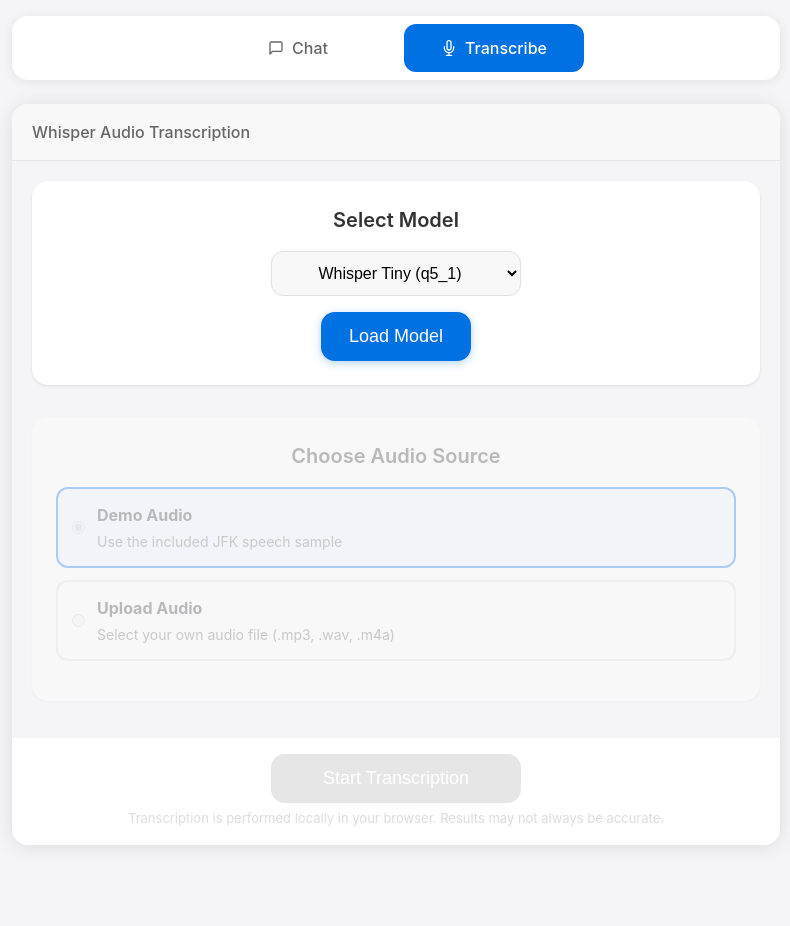
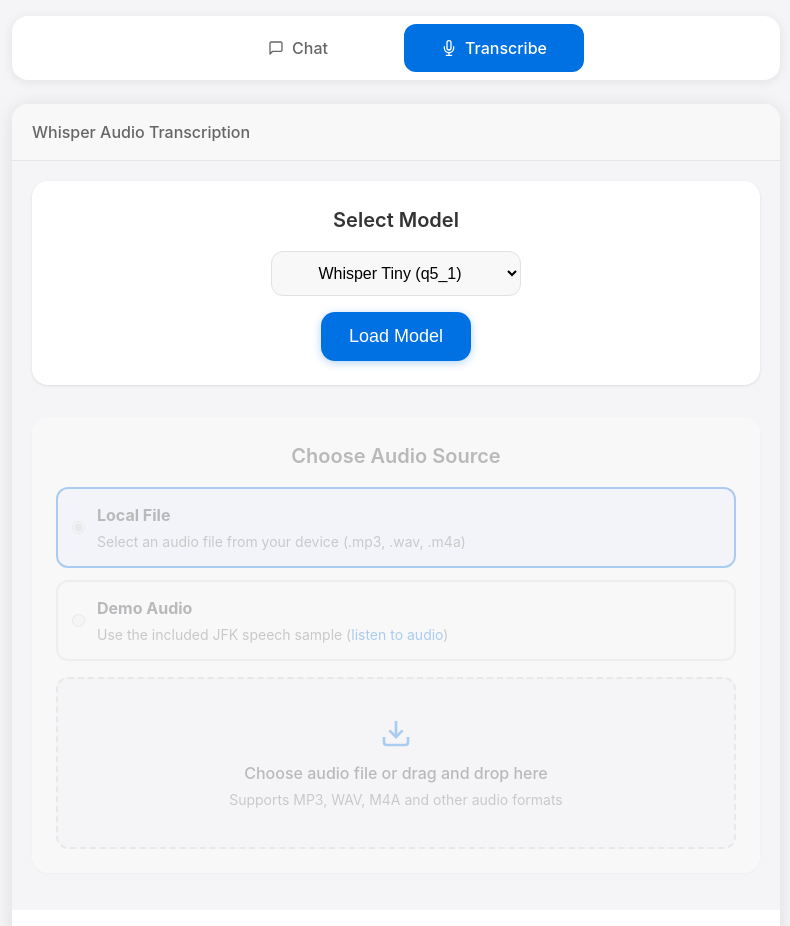
Before and after one commit to khromov/sveltekit-local-ai, a SvelteKit app: page /whisper in a window 1280 px wide. Shown: the top 926 px of the page, without its empty margins (244-1034 px from the left). Before the commit the page ends 861 px from the top, so only its background shows below. Built offline with nearby package versions, Linux system fonts and the light colour scheme.

Commit message:
Update +page.svelte

```diff
--- a/src/routes/(apps)/whisper/+page.svelte
+++ b/src/routes/(apps)/whisper/+page.svelte
@@ -15,8 +15,11 @@
 
 	// File upload state
 	let selectedFile: File | null = $state(null);
-	let transcribeMode = $state<'demo' | 'upload'>('demo');
+	let transcribeMode = $state<'demo' | 'upload'>('upload'); // Changed default to upload
 	let fileInputElement = $state<HTMLInputElement | null>(null);
+
+	// Drag and drop state
+	let isDragging = $state(false);
 
 	const DEFAULT_MODEL = 'https://files.khromov.se/whisper/ggml-tiny-q5_1.bin';
 
@@ -75,6 +78,38 @@
 		selectedFile = null;
 		if (fileInputElement) {
 			fileInputElement.value = '';
+		}
+	}
+
+	// Drag and drop handlers
+	function handleDragOver(event: DragEvent) {
+		event.preventDefault();
+		if (!isReady) return;
+		isDragging = true;
+	}
+
+	function handleDragLeave(event: DragEvent) {
+		event.preventDefault();
+		// Only set isDragging to false if we're leaving the drop zone entirely
+		const rect = (event.currentTarget as HTMLElement).getBoundingClientRect();
+		const x = event.clientX;
+		const y = event.clientY;
+
+		if (x < rect.left || x > rect.right || y < rect.top || y > rect.bottom) {
+			isDragging = false;
+		}
+	}
+
+	function handleDrop(event: DragEvent) {
+		event.preventDefault();
+		isDragging = false;
+
+		if (!isReady) return;
+
+		const files = event.dataTransfer?.files;
+		if (files && files.length > 0) {
+			selectedFile = files[0];
+			transcribeMode = 'upload';
 		}
 	}
 
@@ -162,6 +197,21 @@
 						<input
 							type="radio"
 							name="transcribeMode"
+							value="upload"
+							checked={transcribeMode === 'upload'}
+							onchange={() => (transcribeMode = 'upload')}
+							disabled={!isReady}
+						/>
+						<span class="option-content">
+							<strong>Local File</strong>
+							<small>Select an audio file from your device (.mp3, .wav, .m4a)</small>
+						</span>
+					</label>
+
+					<label class="option-label">
+						<input
+							type="radio"
+							name="transcribeMode"
 							value="demo"
 							checked={transcribeMode === 'demo'}
 							onchange={selectDemoMode}
@@ -169,22 +219,7 @@
 						/>
 						<span class="option-content">
 							<strong>Demo Audio</strong>
-							<small>Use the included JFK speech sample</small>
-						</span>
-					</label>
-
-					<label class="option-label">
-						<input
-							type="radio"
-							name="transcribeMode"
-							value="upload"
-							checked={transcribeMode === 'upload'}
-							onchange={() => (transcribeMode = 'upload')}
-							disabled={!isReady}
-						/>
-						<span class="option-content">
-							<strong>Upload Audio</strong>
-							<small>Select your own audio file (.mp3, .wav, .m4a)</small>
+							<small>Use the included JFK speech sample (<a href="/jfk.mp3" target="_blank">listen to audio</a>)</small>
 						</span>
 					</label>
 				</div>
@@ -199,9 +234,40 @@
 							id="audio-file"
 							disabled={!isReady}
 						/>
-						<label for="audio-file" class="file-upload-label" class:disabled={!isReady}>
-							{selectedFile ? selectedFile.name : 'Choose audio file...'}
-						</label>
+						<div
+							class="file-upload-label"
+							class:disabled={!isReady}
+							class:dragging={isDragging}
+							ondragover={handleDragOver}
+							ondragleave={handleDragLeave}
+							ondrop={handleDrop}
+							onclick={() => fileInputElement?.click()}
+						>
+							{#if isDragging}
+								<div class="drag-overlay">
+									<svg class="drag-icon" viewBox="0 0 24 24" width="48" height="48" fill="none" stroke="currentColor" stroke-width="2">
+										<path d="M14 2H6a2 2 0 0 0-2 2v16a2 2 0 0 0 2 2h12a2 2 0 0 0 2-2V8z"></path>
+										<polyline points="14,2 14,8 20,8"></polyline>
+										<line x1="16" y1="13" x2="8" y2="13"></line>
+										<line x1="16" y1="17" x2="8" y2="17"></line>
+										<polyline points="10,9 9,9 8,9"></polyline>
+									</svg>
+									<p>Drop audio file here</p>
+								</div>
+							{:else}
+								<div class="upload-content">
+									<svg class="upload-icon" viewBox="0 0 24 24" width="32" height="32" fill="none" stroke="currentColor" stroke-width="2">
+										<path d="M21 15v4a2 2 0 0 1-2 2H5a2 2 0 0 1-2-2v-4"></path>
+										<polyline points="7,10 12,15 17,10"></polyline>
+										<line x1="12" y1="15" x2="12" y2="3"></line>
+									</svg>
+									<p class="upload-text">
+										{selectedFile ? selectedFile.name : 'Choose audio file or drag and drop here'}
+									</p>
+									<p class="upload-hint">Supports MP3, WAV, M4A and other audio formats</p>
+								</div>
+							{/if}
+						</div>
 					</div>
 				{/if}
 			</div>
@@ -417,6 +483,15 @@
 		color: #666;
 	}
 
+	.option-content small a {
+		color: #0071e3;
+		text-decoration: none;
+	}
+
+	.option-content small a:hover {
+		text-decoration: underline;
+	}
+
 	.file-upload {
 		margin-top: 0.5rem;
 	}
@@ -427,25 +502,85 @@
 
 	.file-upload-label {
 		display: block;
-		padding: 0.875rem 1.25rem;
+		position: relative;
+		min-height: 120px;
 		background-color: #f8f8f8;
 		border: 2px dashed #ccc;
 		border-radius: 12px;
-		text-align: center;
 		cursor: pointer;
 		transition: all 0.2s ease;
-		font-size: 1rem;
-		color: #555;
+		overflow: hidden;
 	}
 
 	.file-upload-label:hover:not(.disabled) {
 		border-color: #0071e3;
 		background-color: #f0f4ff;
-		color: #0071e3;
 	}
 
 	.file-upload-label.disabled {
 		cursor: not-allowed;
+	}
+
+	.file-upload-label.dragging {
+		border-color: #0071e3;
+		background-color: #f0f4ff;
+		border-style: solid;
+	}
+
+	.upload-content {
+		display: flex;
+		flex-direction: column;
+		align-items: center;
+		justify-content: center;
+		padding: 1.5rem;
+		height: 100%;
+		min-height: 120px;
+	}
+
+	.upload-icon {
+		color: #0071e3;
+		margin-bottom: 0.75rem;
+	}
+
+	.upload-text {
+		font-size: 1rem;
+		color: #333;
+		margin: 0 0 0.25rem 0;
+		text-align: center;
+		font-weight: 500;
+	}
+
+	.upload-hint {
+		font-size: 0.875rem;
+		color: #666;
+		margin: 0;
+		text-align: center;
+	}
+
+	.drag-overlay {
+		position: absolute;
+		top: 0;
+		left: 0;
+		right: 0;
+		bottom: 0;
+		display: flex;
+		flex-direction: column;
+		align-items: center;
+		justify-content: center;
+		background-color: rgba(0, 113, 227, 0.1);
+		border-radius: 10px;
+	}
+
+	.drag-icon {
+		color: #0071e3;
+		margin-bottom: 0.5rem;
+	}
+
+	.drag-overlay p {
+		font-size: 1.125rem;
+		font-weight: 600;
+		color: #0071e3;
+		margin: 0;
 	}
 
 	.transcribing {
@@ -653,5 +788,10 @@
 		.segment-preview {
 			max-width: none;
 		}
+
+		.upload-content {
+			padding: 1rem;
+			min-height: 100px;
+		}
 	}
 </style>
```
